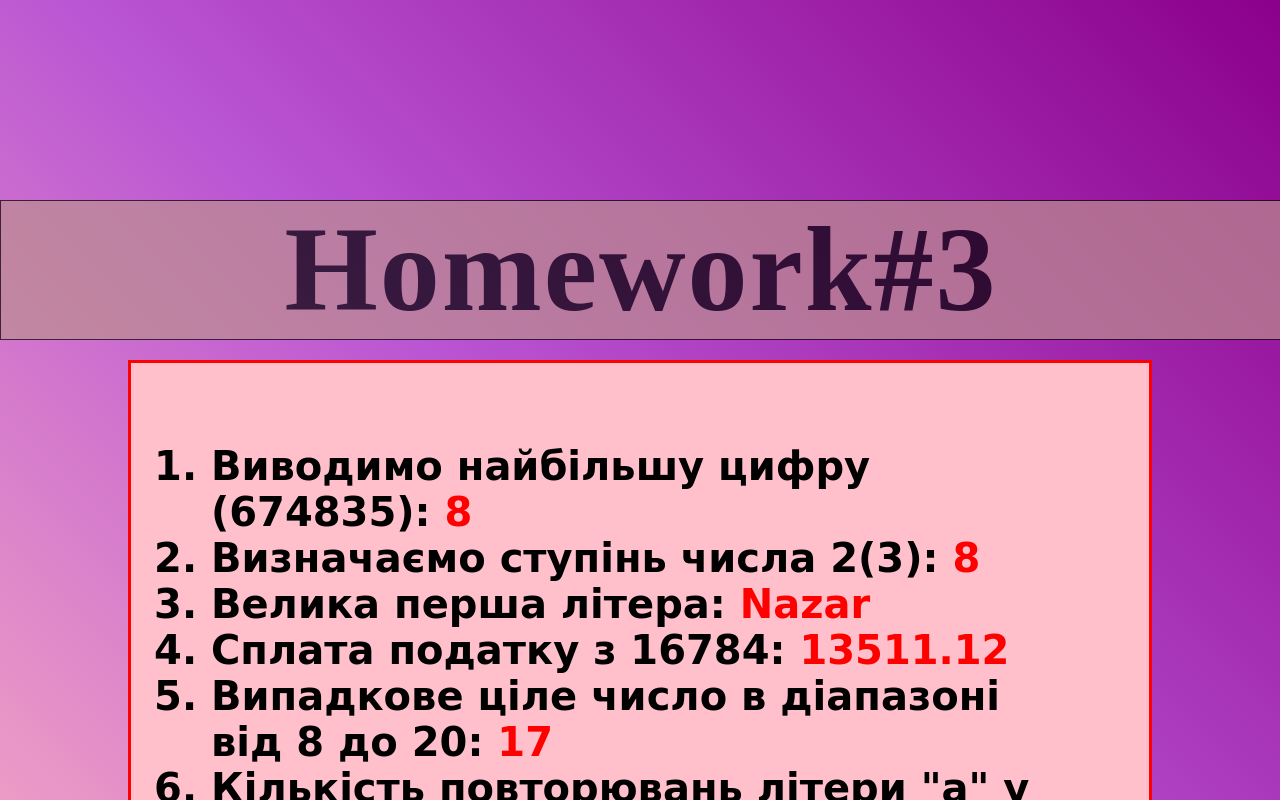
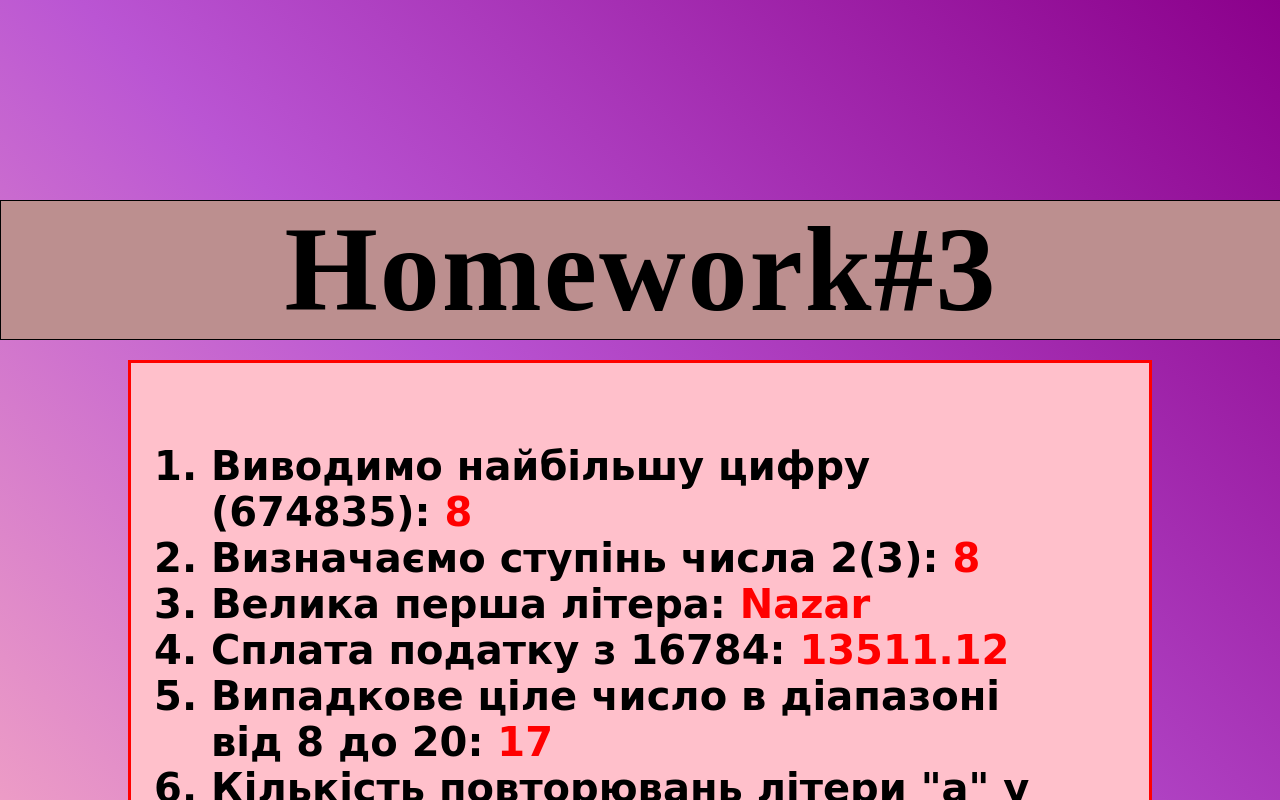
Before and after one commit to NazarChopko/CURSOR-EDUCATION, a plain HTML site: page homework-3/index.html in a window 1280 px wide. In both pictures the pointer is over the element "Homework#3". Shown: the top 800 px of the page. Drawn offline with Linux system fonts and the light colour scheme.

Commit message:
change-1

```diff
--- a/homework-3/css/style.css
+++ b/homework-3/css/style.css
@@ -17,9 +17,7 @@ body {
             transition: .5s;
             }
 
-.title:hover{opacity: .7;
-             width: 100%;
-            }
+.title:hover{width: 100%;}
 
 
 .list{
```
